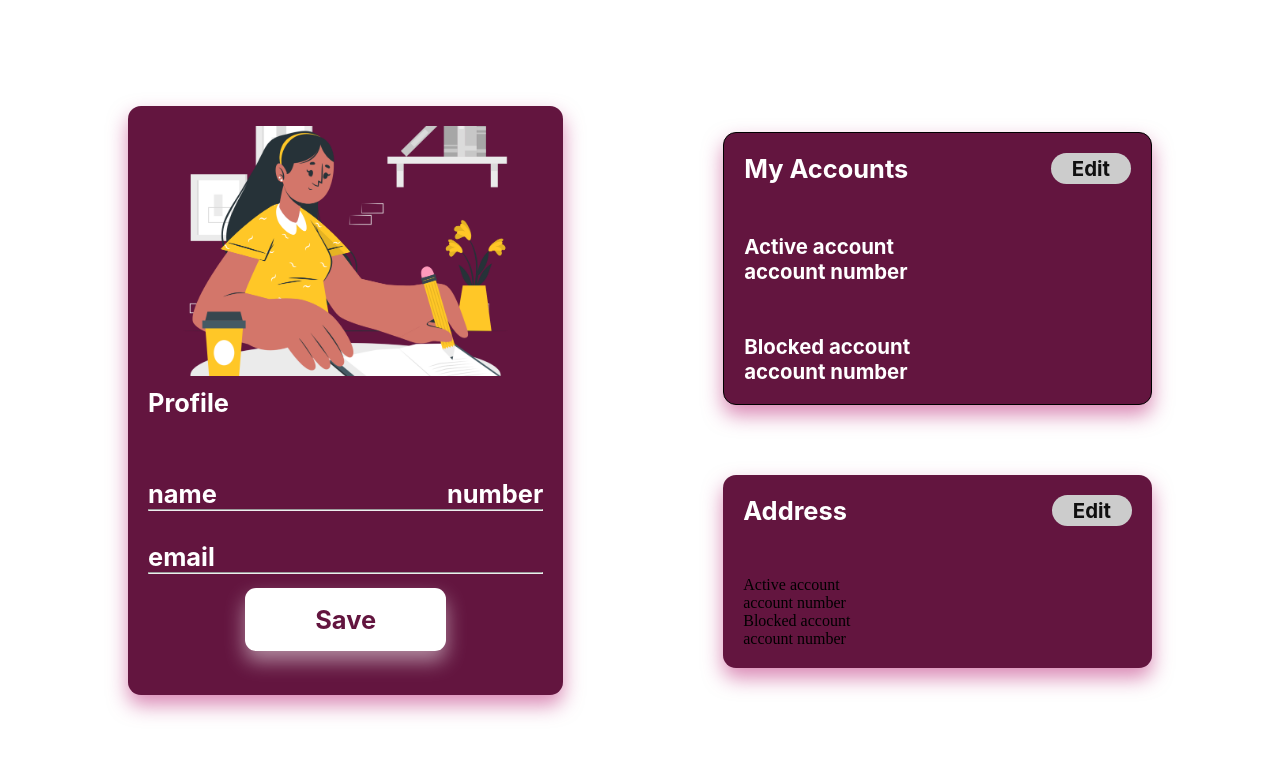
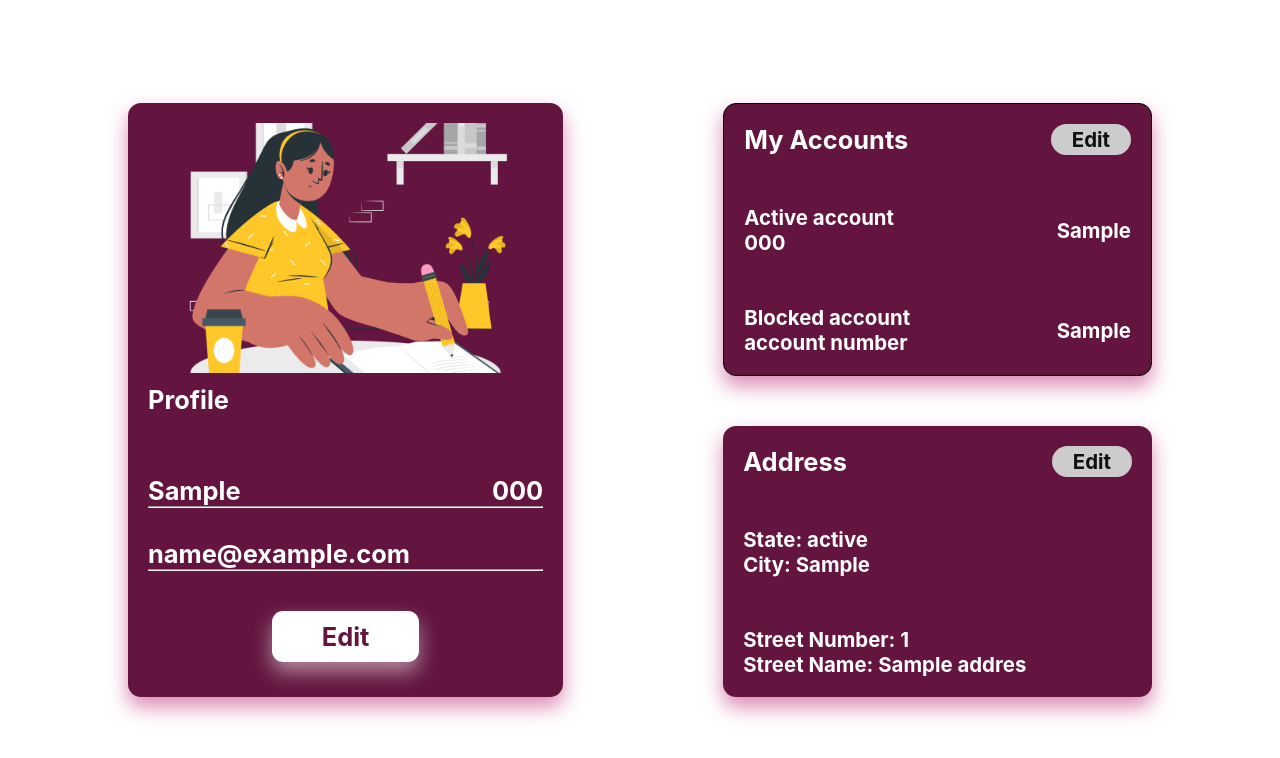
Before and after one commit to Cheerio-ban/Speedy, a Flask app: a page that uses app/templates/profile.html in a window 1280 px wide. Shown: the top 758 px of the page. Run offline with Flask 3, Linux system fonts and the light colour scheme; tables that the repository leaves empty hold one stand-in row (values such as "Sample post").

Commit message:
Linked backend to statics front-end for profile page

```diff
--- a/app/routes.py
+++ b/app/routes.py
@@ -102,11 +102,17 @@ def user_home(username):
 
 @app.route('/<username>/profile', methods=['GET', 'POST'])
 def profile(username):
-    return render_template('profile.html')
+    cus = Customer.query.filter_by(username=username).first()
+    account = cus.accounts.first()
+    address = cus.address.first()
+    return render_template('profile.html', customer=cus, account=account, address=address)
 
-@app.route('/transactions')
-def transactions():
-    return render_template('transactions.html')
+@app.route('/<username>/transactions')
+def transactions(username):
+    cus = Customer.query.filter_by(username=username).first()
+    account = cus.accounts.first()
+    transactions = account.transactions.first()
+    return render_template('transactions.html', transactions=transactions, account=account)
 
 @app.route('/logout')
 def logout():
--- a/app/static/styles/profile.css
+++ b/app/static/styles/profile.css
@@ -71,12 +71,13 @@ hr {
 
 .save {
   text-align: center;
-  margin-bottom: 40px;
+  margin-bottom: 25px;
+  margin-top: 50px;
 }
 
 .save > a {
   color: #63153F;
-  padding: 16px 70px;
+  padding: 10px 50px;
   background: #fff;
   text-decoration: none;
   font-family: Inter;
@@ -95,7 +96,7 @@ hr {
   border-radius: 13px;
   border: 1px solid #000;
   background: #63153F;
-  margin-bottom: 70px;
+  margin-bottom: 50px;
   box-shadow: 0px 10px 20px 0px rgba(182, 20, 107, 0.50);
 }
 
@@ -123,19 +124,35 @@ hr {
   background: #CCC;
 }
 
+
 .act-account {
+  display: flex;
+  justify-content: space-between;
+  margin-bottom: 50px;
+}
+
+.act-account p  {
   color: #FFF;
   font-family: Inter;
-  margin-bottom: 50px;
   font-size: 20.404px;
   font-weight: 700;
 }
 
-.blk-account > p {
+.blk-account {
+  display: flex;
+  justify-content: space-between;
+}
+
+.blk-account  p {
   color: #FFF;
   font-family: Inter;
   font-size: 20.404px;
   font-weight: 700;
+}
+
+.acc_type {
+  display: flex;
+  align-items: center;
 }
 
 .address {
@@ -168,3 +185,21 @@ hr {
   font-weight: 700;
   background: #CCC;
 }
+
+.city-state {
+  margin-bottom: 50px;
+}
+
+.city-state p {
+  color: #FFF;
+  font-family: Inter;
+  font-size: 20.404px;
+  font-weight: 700;
+}
+
+.name-number p {
+  color: #FFF;
+  font-family: Inter;
+  font-size: 20.404px;
+  font-weight: 700;
+}
--- a/app/static/styles/transactions.css
+++ b/app/static/styles/transactions.css
@@ -15,7 +15,7 @@
 }
 
 .bal {
-  padding: 20px 80px 20px 20px;
+  padding: 20px 100px 0px 20px;
   border-radius: 25px;
   border: 1px solid #000;
   background: #63153F;
--- a/app/templates/profile.html
+++ b/app/templates/profile.html
@@ -7,14 +7,14 @@
     </div>
     <p class="profile-text">Profile</p>
     <div class="email-num">
-      <p>name</p>
-      <p>number</p>
+      <p>{{ customer.first_name }}</p>
+      <p>{{ customer.phone_number }}</p>
     </div>
     <hr>
-    <p class="email">email</p>
+    <p class="email">{{ customer.email}}</p>
     <hr>
     <div class="save">
-      <a href="/">Save</a>
+      <a href="/">Edit</a>
     </div>
   </div>
   <div class="account-box">
@@ -24,12 +24,22 @@
         <a href="/">Edit</a>
       </div>
       <div class="act-account">
-        <p>Active account</p>
-        <p>account number</p>
+        <div>
+          <p>Active account</p>
+          <p>{{ account.account_number }}</p>
+        </div>
+        <div class="acc_type">
+          <p>{{ account.acc_type | default('account type')}}</p>
+        </div>
       </div>
       <div class="blk-account">
-        <p>Blocked account</p>
-        <p>account number</p>
+        <div>
+          <p>Blocked account</p>
+          <p>account number</p>
+        </div>
+        <div class="acc_type">
+          <p>{{ account.acc_type | default('account type')}}</p>
+        </div>
       </div>
     </div>
     <div class="address">
@@ -37,13 +47,13 @@
         <p>Address</p>
         <a href="/">Edit</a>
       </div>
-      <div>
-        <p>Active account</p>
-        <p>account number</p>
+      <div class="city-state" >
+        <p>State: {{ address.state | default('state') }}</p>
+        <p>City: {{ address.city | default('city') }}</p>
       </div>
-      <div>
-        <p>Blocked account</p>
-        <p>account number</p>
+      <div class="name-number">
+        <p>Street Number: {{ address.street_number | default('0') }}</p>
+        <p>Street Name: {{ address.street_name | default('Opus') }}</p>
       </div>
     </div>
   </div>
--- a/app/templates/transactions.html
+++ b/app/templates/transactions.html
@@ -5,8 +5,8 @@
   <div class="top-btn">
     <div class="bal">
       <p class="acc-bal">Account Balance</p>
-      <p class="acc-num">0456757879</p>
-      <p class="acc-bal-ngn">NGN 15000</p>
+      <p class="acc-num">{{ account.account_number | default('0456757879')}}</p>
+      <p class="acc-bal-ngn">NGN {{account.balance | default('15000')}}</p>
     </div>
     <div class="act-btn">
       <div class="transfer">Make a Transfer</div>
```
